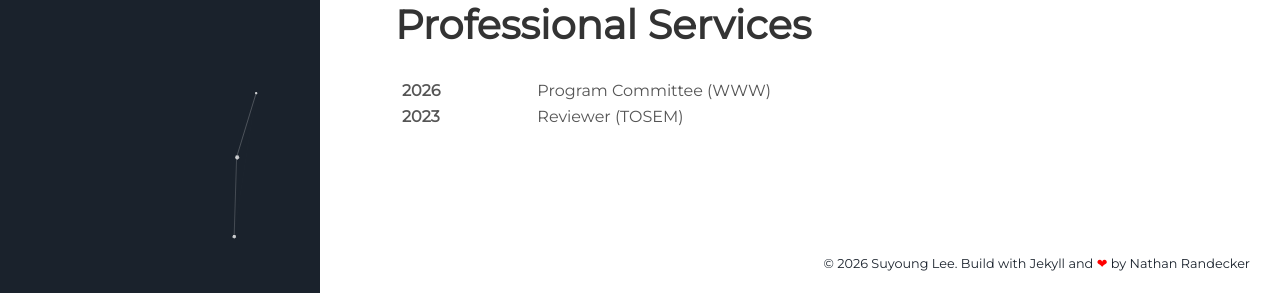
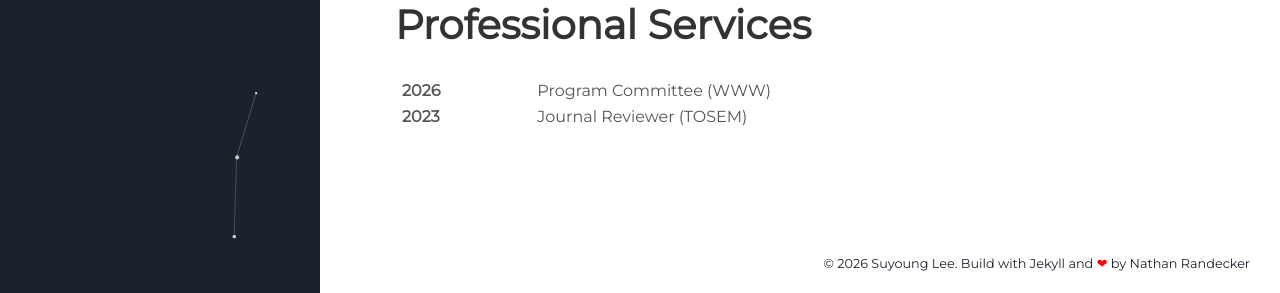
Before and after one commit to leeswimming/leeswimming.github.io, a Jekyll site: the page built from index.html, in a window 1280 px wide. Shown: the part 2165-2458 px from the top of the page. Built offline with Jekyll 4.4.1, drawn with Linux system fonts in a browser that asks for light colours; nearby versions of some CDN libraries.

Commit message:
Minor fix

```diff
--- a/_data/services.yml
+++ b/_data/services.yml
@@ -2,4 +2,4 @@
   descr: Program Committee (WWW)
 
 - year: 2023
-  descr: Reviewer (TOSEM)
+  descr: Journal Reviewer (TOSEM)
```
